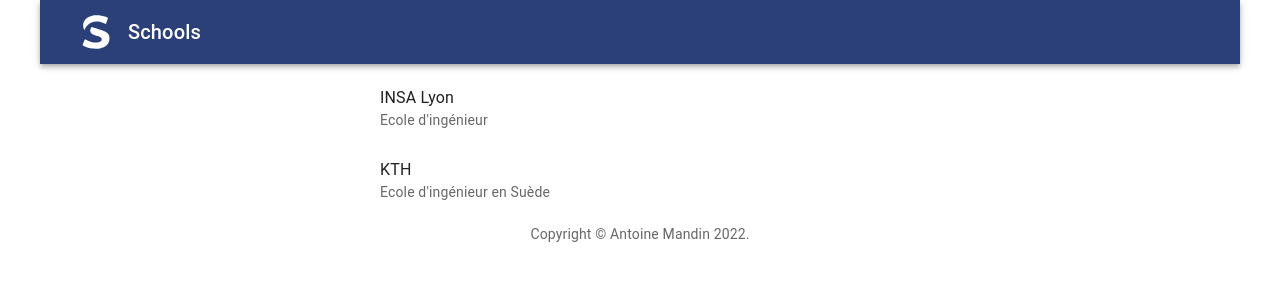
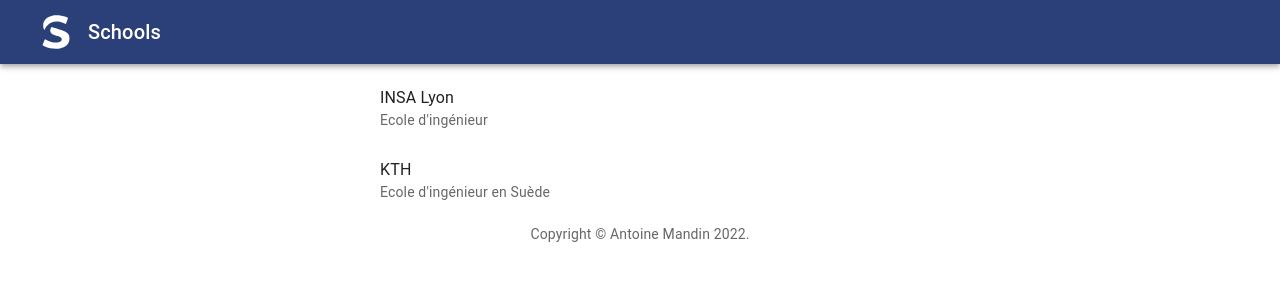
Before and after one commit to Doreapp/skillect, a React (Create React App) app in the folder frontend/: page / in a window 1280 px wide. Shown: the top 300 px of the page. Built offline with nearby package versions, Linux system fonts and the light colour scheme.

Commit message:
:lipstick: Make AppBar take the full window width

```diff
--- a/frontend/src/App.tsx
+++ b/frontend/src/App.tsx
@@ -24,7 +24,7 @@
 
 export default function App (): JSX.Element {
   return (
-    <Container className='p-0'>
+    <Container className='p-0' maxWidth={false}>
         <AppBar title="Schools"/>
         <SchoolsPage schools={mockSchools}/>
         <Copyright />
```
